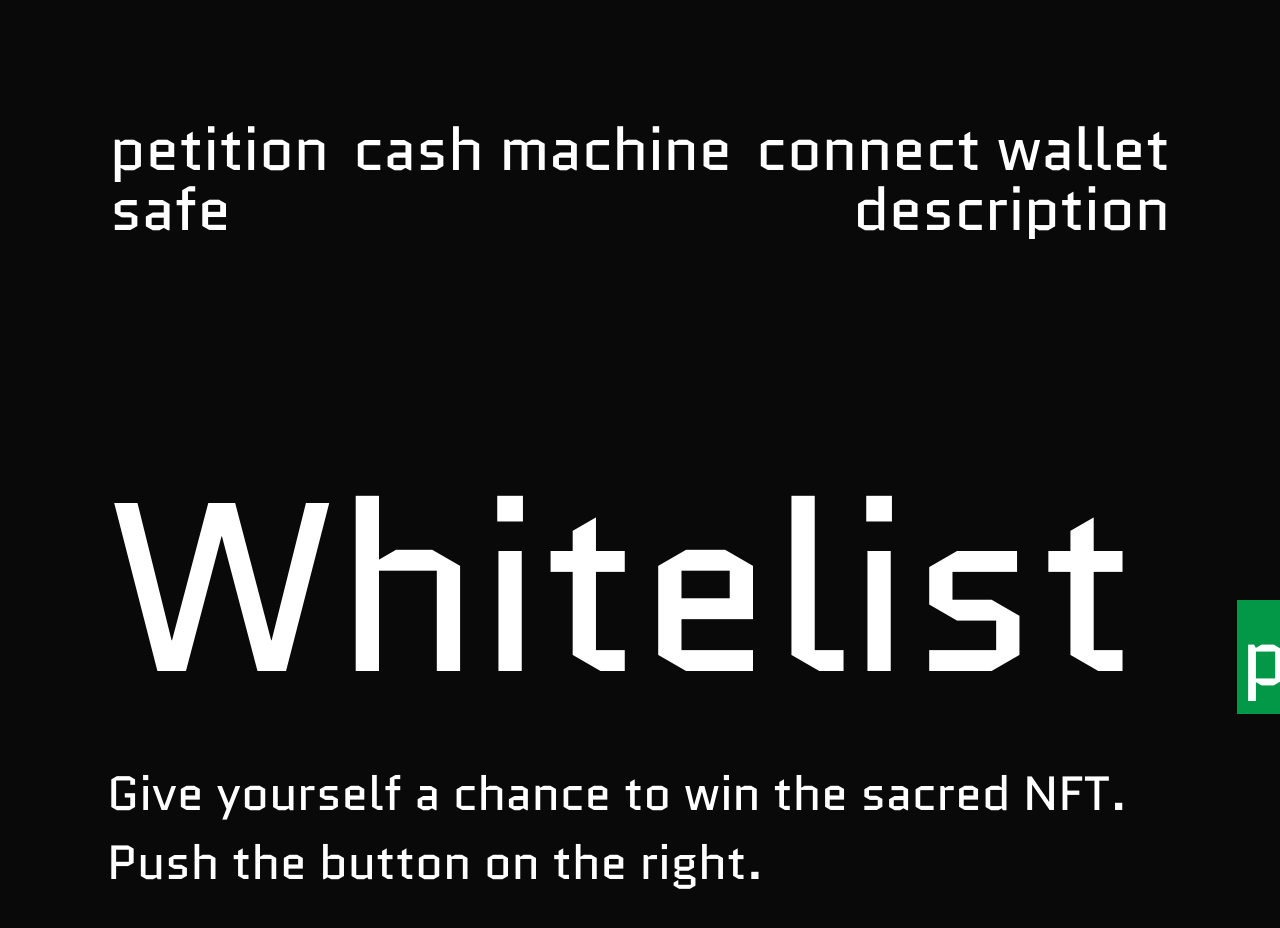
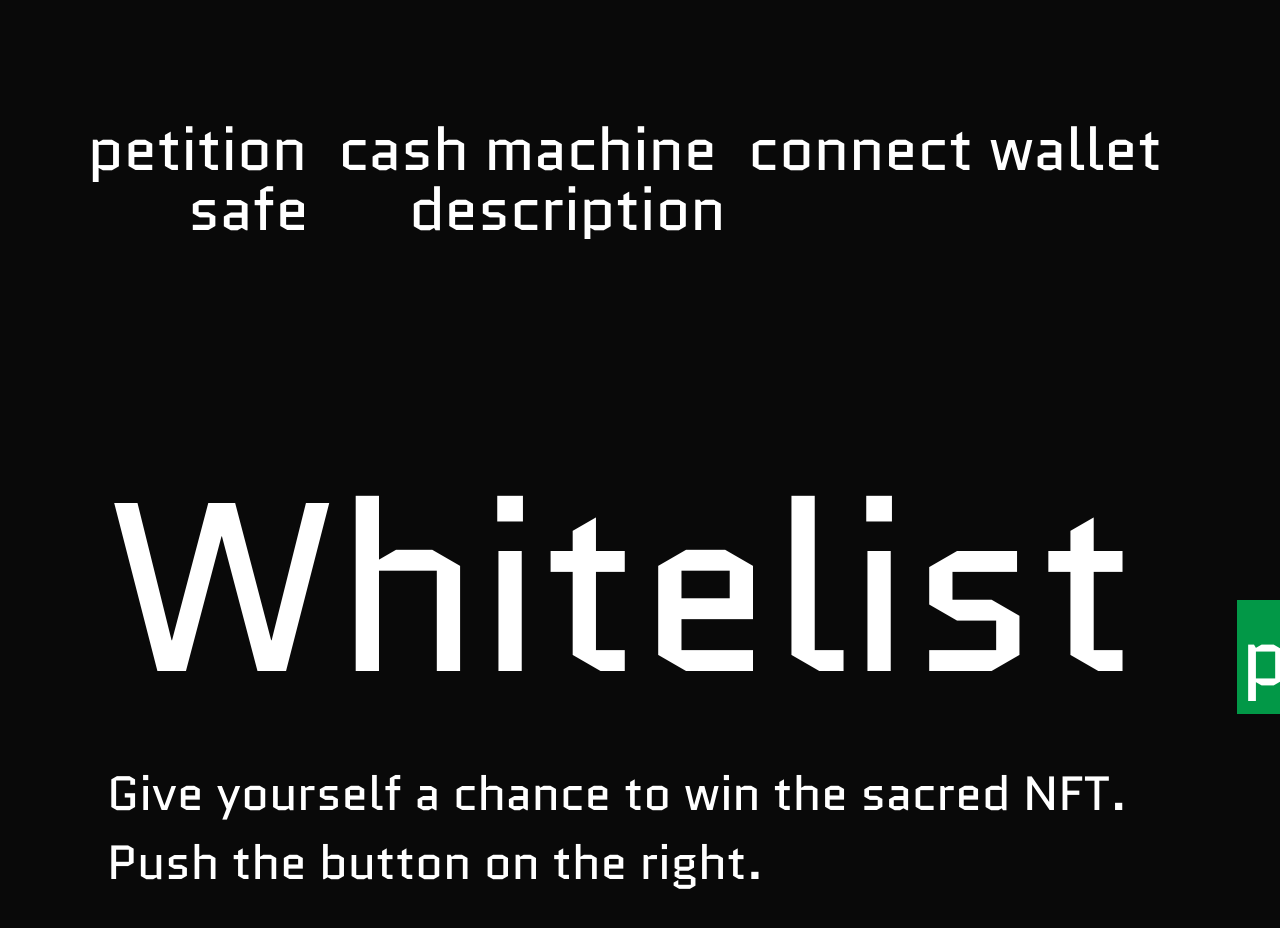
Before and after one commit to vkuper77/white-list, a Next.js app: page / in a window 1280 px wide. Shown: the top 928 px of the page. Built offline with nearby package versions, Linux system fonts and the light colour scheme.

Commit message:
fix: nav bar

```diff
--- a/src/components/NavBar/NavBar.jsx
+++ b/src/components/NavBar/NavBar.jsx
@@ -10,8 +10,8 @@ const NAV_BAR_PAGES = [
     ]
 
 const NavBar = () => (<ul className={styles.container}>
-                        {NAV_BAR_PAGES.map(page =>
-                            (<li key={page.id}>
+                        {NAV_BAR_PAGES.map((page, idx, arr) =>
+                            (<li key={page.id} className={Boolean(idx) && idx !==  arr.length-1 ? page.id === 4 ? styles.indentation__specific : styles.indentation__default : ''}>
                                 <a href={page.href} className={styles.link}>{page.title}</a>
                             </li>)
                         )}
--- a/styles/NavBar.module.css
+++ b/styles/NavBar.module.css
@@ -2,10 +2,9 @@
     display: flex;
     flex-direction: row;
     flex-wrap: wrap;
-    justify-content: space-between;
     padding-top: 119px;
-    padding-left: 107px;
-    padding-right: 107px;
+    padding-left: 88px;
+    padding-right: 91px;
     background-color: #090909;
 }
 
@@ -15,10 +14,18 @@
     font-weight: 400;
     font-size: 60px;
     color: #FFFFFF;
-    padding: 0 3px 0 3px;
 }
 
 .link:hover {
     background-color: #029847;
     color: #090909;
 }
+
+.indentation__default{
+    margin-left: 31px;
+}
+
+.indentation__specific{
+    margin-left: 100px;
+    margin-right: 100px;
+}
```
